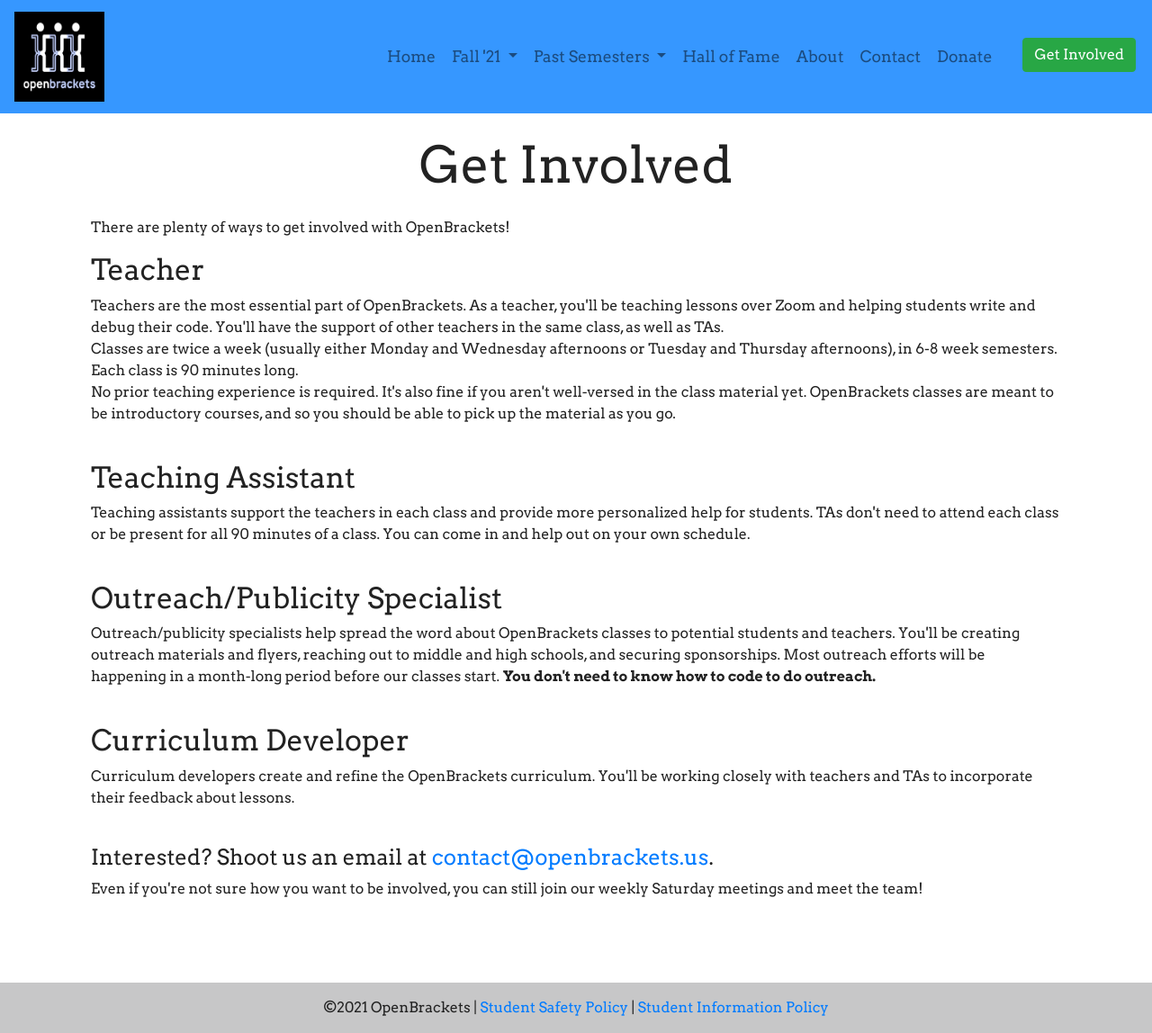
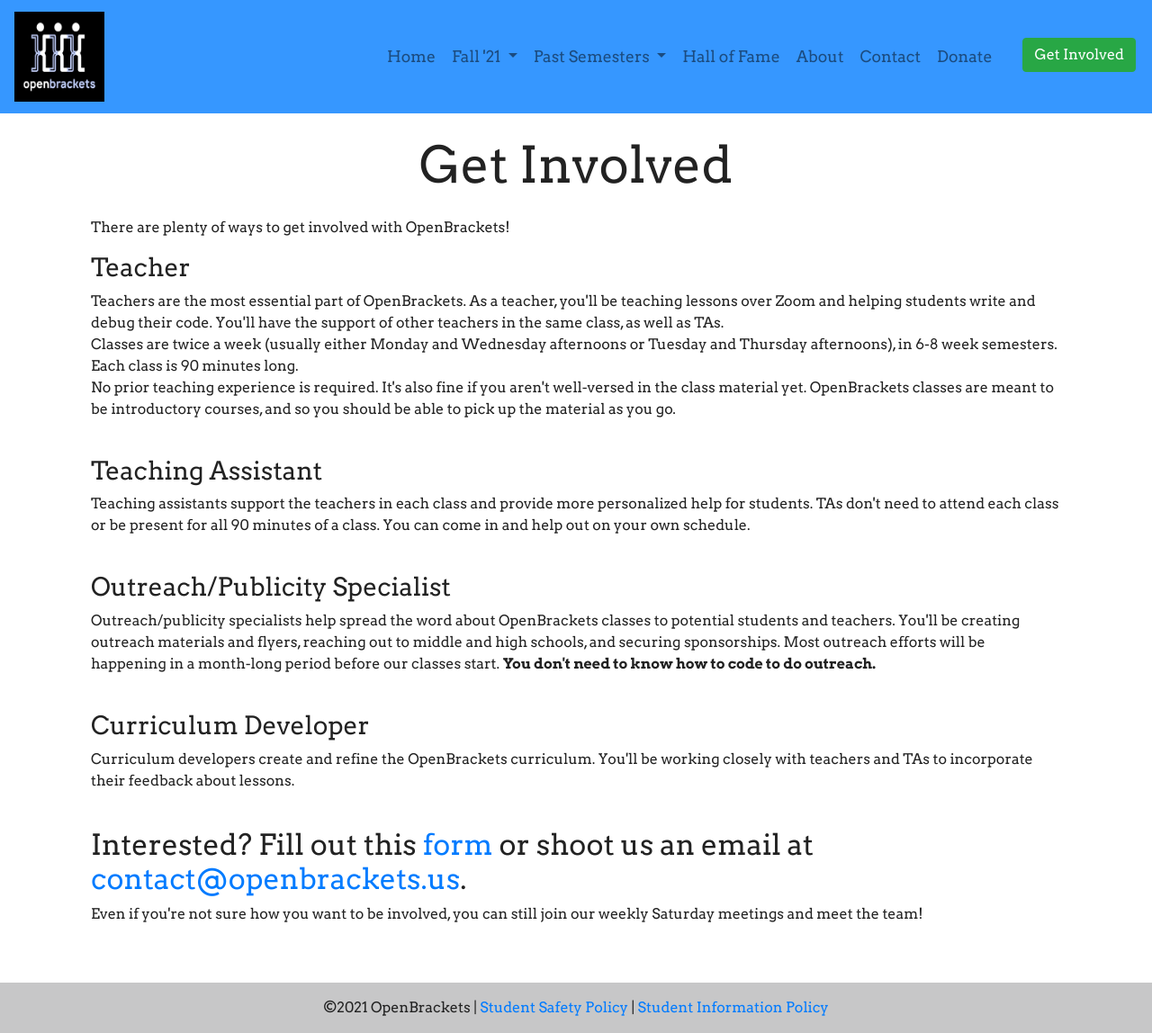
Before and after one commit to qpwoeirut/OpenBrackets-website, a Jekyll site: the page built from getInvolved.html, in a window 1280 px wide and 1148 px high. Shown: the whole window at 90% size. Built offline with Jekyll 4.4.1, drawn with Linux system fonts in a browser that asks for light colours.

Commit message:
Use different heading sizes to avoid ambiguity of what's inside what, add link to interest form

```diff
--- a/getInvolved.html
+++ b/getInvolved.html
@@ -13,7 +13,7 @@
         There are plenty of ways to get involved with OpenBrackets!
     </p>
 
-    <h2>Teacher</h2>
+    <h3>Teacher</h3>
     <p>
         Teachers are the most essential part of OpenBrackets.
         As a teacher, you'll be teaching lessons over Zoom and helping students write and debug their code.
@@ -28,30 +28,28 @@
     </p>
     <br>
 
-    <h2>Teaching Assistant</h2>
-    <p>
-        Teaching assistants support the teachers in each class and provide more personalized help for students.
+    <h3>Teaching Assistant</h3>
+    <p>Teaching assistants support the teachers in each class and provide more personalized help for students.
         TAs don't need to attend each class or be present for all 90 minutes of a class. You can come in and help out on your own schedule.
     </p>
     <br>
 
-    <h2>Outreach/Publicity Specialist</h2>
-    <p>
-        Outreach/publicity specialists help spread the word about OpenBrackets classes to potential students and teachers.
+    <h3>Outreach/Publicity Specialist</h3>
+    <p>Outreach/publicity specialists help spread the word about OpenBrackets classes to potential students and teachers.
         You'll be creating outreach materials and flyers, reaching out to middle and high schools, and securing sponsorships.
         Most outreach efforts will be happening in a month-long period before our classes start.
         <b>You don't need to know how to code to do outreach.</b>
     </p>
     <br>
 
-    <h2>Curriculum Developer</h2>
+    <h3>Curriculum Developer</h3>
     <p>
         Curriculum developers create and refine the OpenBrackets curriculum.
         You'll be working closely with teachers and TAs to incorporate their feedback about lessons.
     </p>
     <br>
 
-    <h4>Interested? Shoot us an email at <a href="mailto:contact@openbrackets.us">contact@openbrackets.us</a>.</h4>
+    <h2>Interested? Fill out this <a href="https://docs.google.com/forms/d/e/1FAIpQLSd8fpXlqeRrG1kxxKxQI6YHMC67j3_yMTN9IGp-QOXCEoRLOw/viewform">form</a> or shoot us an email at <a href="mailto:contact@openbrackets.us">contact@openbrackets.us</a>.</h2>
     <p>
         Even if you're not sure how you want to be involved, you can still join our weekly Saturday meetings and meet the team!
     </p>
```
